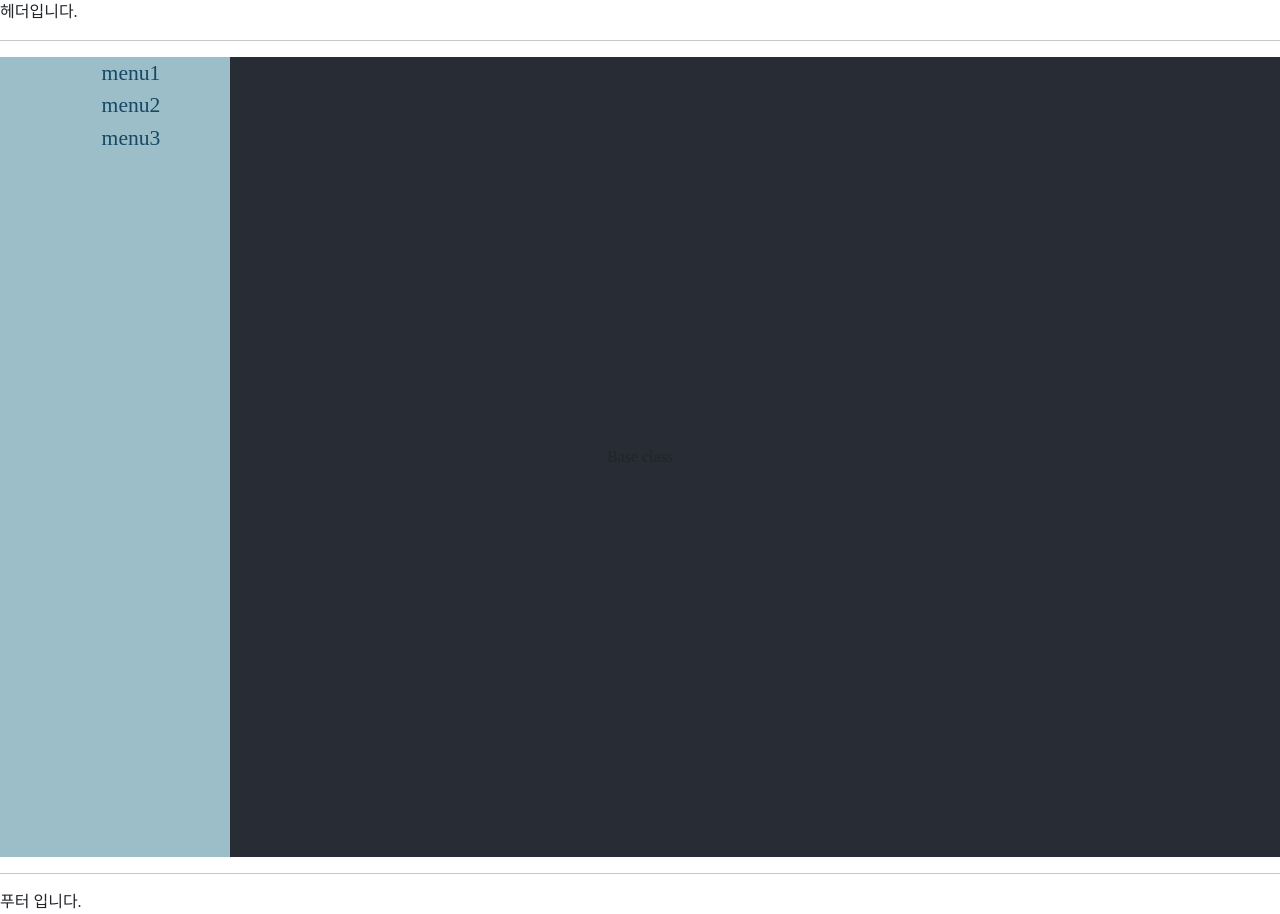
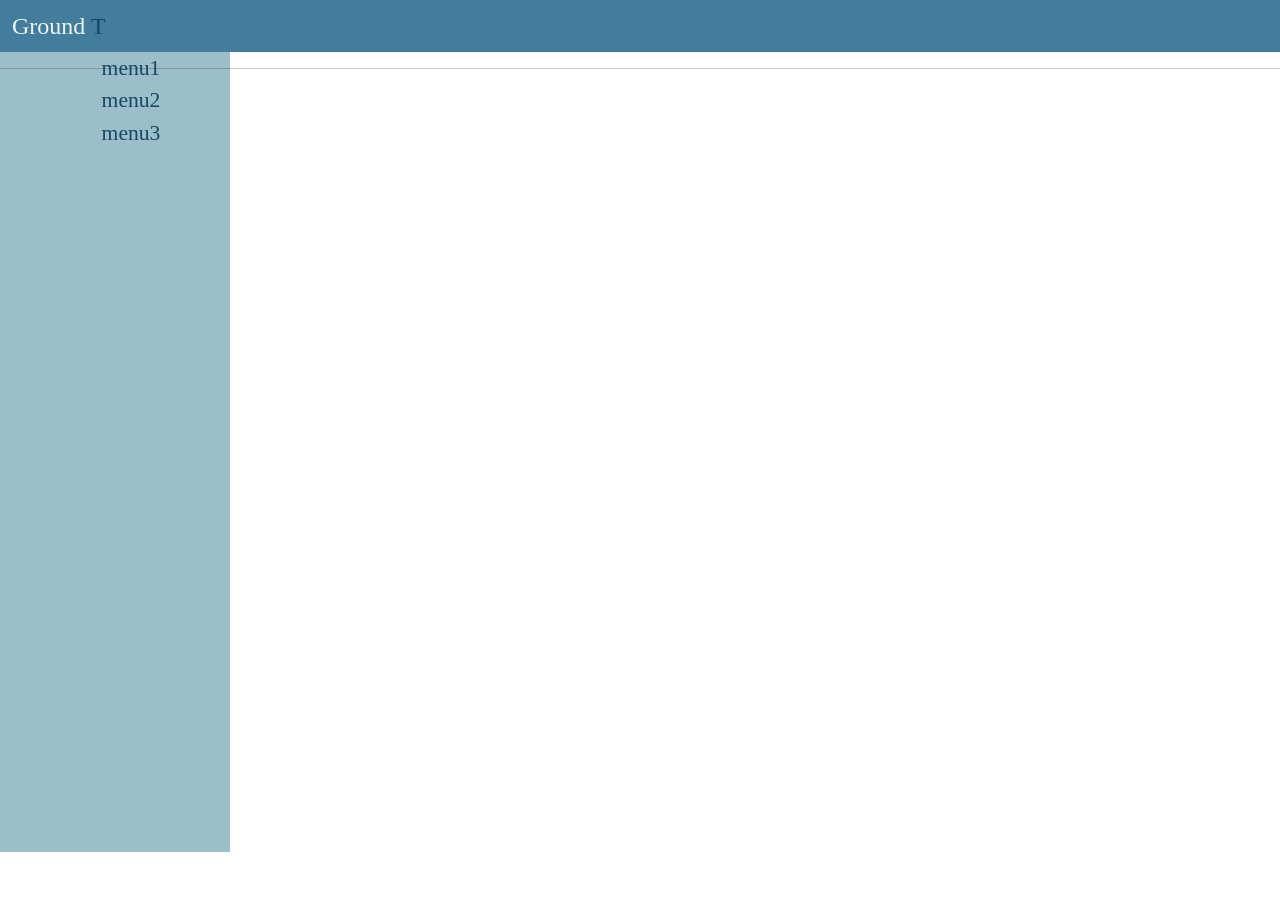
Before and after one commit to NRRCompany/GroundT-WEB-REACT, a React (Create React App) app: page / in a window 1280 px wide. After the commit the page ends 800 px from the top, so only its background shows below. Built offline with nearby package versions, Linux system fonts and the light colour scheme.

Commit message:
second commit

```diff
--- a/src/App.css
+++ /dev/null
@@ -1,38 +0,0 @@
-.App {
-  text-align: center;
-}
-
-.App-logo {
-  height: 40vmin;
-  pointer-events: none;
-}
-
-@media (prefers-reduced-motion: no-preference) {
-  .App-logo {
-    animation: App-logo-spin infinite 20s linear;
-  }
-}
-
-.App-header {
-  background-color: #282c34;
-  min-height: 100vh;
-  display: flex;
-  flex-direction: column;
-  align-items: center;
-  justify-content: center;
-  font-size: calc(10px + 2vmin);
-  color: white;
-}
-
-.App-link {
-  color: #61dafb;
-}
-
-@keyframes App-logo-spin {
-  from {
-    transform: rotate(0deg);
-  }
-  to {
-    transform: rotate(360deg);
-  }
-}
--- a/src/App.js
+++ b/src/App.js
@@ -1,8 +1,7 @@
-import './App.css';
 // import React, {useEffect, useState} from "react";
 // import axios from "axios";
-import SideNavigation from "./layouts/SideNavigation";
-import { Route} from 'react-router-dom';
+import AppSideNavigation from "./components/SideNavigation";
+import { Route } from 'react-router-dom';
 
 
 function App() {
@@ -18,15 +17,12 @@ function App() {
 
   return (
     <div className="App">
-      <SideNavigation >
+      <AppSideNavigation >
         {/* Define your routes here */}
         <Route path="/menu1" render={() => <div>Content for menu1</div>} />
         <Route path="/menu2" render={() => <div>Content for menu2</div>} />
         <Route path="/menu3" render={() => <div>Content for menu3</div>} />
-      </SideNavigation>
-      <header className="App-header">
-        <button type="button" className="btn">Base class</button>
-      </header>
+      </AppSideNavigation>
     </div>
   );
 }
--- /dev/null
+++ b/src/components/Header.jsx
@@ -0,0 +1,17 @@
+import React from 'react';
+
+const Header = () => {
+    return (
+        <nav className="navbar">
+            <div className="nav_logo">
+                Ground <span>T</span>
+            </div>
+            <ul className="nav_menu">
+            </ul>
+            <ul className="nav_icons">
+            </ul>
+        </nav>
+    );
+};
+
+export default Header;
--- a/src/index.css
+++ /dev/null
@@ -1,13 +0,0 @@
-body {
-  margin: 0;
-  font-family: -apple-system, BlinkMacSystemFont, 'Segoe UI', 'Roboto', 'Oxygen',
-    'Ubuntu', 'Cantarell', 'Fira Sans', 'Droid Sans', 'Helvetica Neue',
-    sans-serif;
-  -webkit-font-smoothing: antialiased;
-  -moz-osx-font-smoothing: grayscale;
-}
-
-code {
-  font-family: source-code-pro, Menlo, Monaco, Consolas, 'Courier New',
-    monospace;
-}
--- a/src/index.js
+++ b/src/index.js
@@ -1,10 +1,9 @@
 import React from 'react';
 import ReactDOM from 'react-dom/client';
-import './index.css';
 import reportWebVitals from './reportWebVitals';
 import 'bootstrap/dist/css/bootstrap.min.css';
-import Header from "./layouts/Header";
-import Footer from "./layouts/Footer";
+import Header from "./components/Header";
+import Footer from "./components/Footer";
 import {BrowserRouter} from "react-router-dom";
 import App from "./App";
 import "./assets/css/common.css";
--- a/src/layouts/Header.jsx
+++ /dev/null
@@ -1,12 +0,0 @@
-import React from 'react';
-
-const Header = () => {
-  return (
-    <header>
-      헤더입니다.
-      <hr/>
-    </header>
-  );
-};
-
-export default Header;
```
Also changed, not shown: src/components/Footer.jsx (renamed from src/layouts/Footer.jsx), src/components/SideNavigation.jsx (renamed from src/layouts/SideNavigation.jsx), src/logo.svg (deleted).
